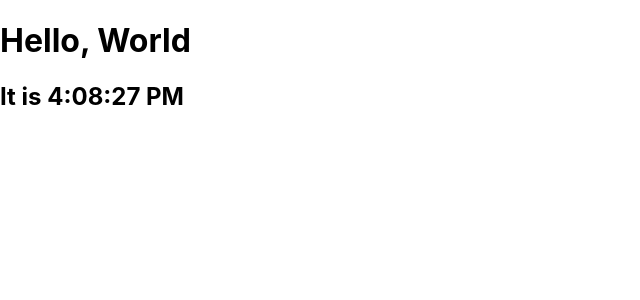
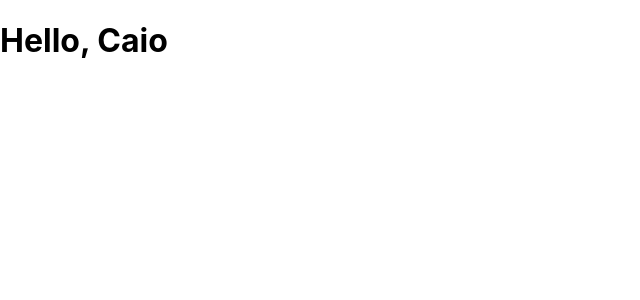
Before and after one commit to caiomugarte/rebalanceador, a React (Create React App) app: page / in a window 1280 px wide. Shown: the top 300 px of the page, without its empty margins (0-640 px from the left). Built offline with nearby package versions, Linux system fonts and the light colour scheme.

Commit message:
Render de Componente Simples

```diff
--- a/src/index.js
+++ b/src/index.js
@@ -4,17 +4,13 @@ import "./index.css";
 import App from "./App";
 import reportWebVitals from "./reportWebVitals";
 
-function tick() {
-  const element = (
-    <div>
-      <h1>Hello, World</h1>
-      <h2>It is {new Date().toLocaleTimeString()}</h2>
-    </div>
-  );
-  ReactDOM.render(element, document.getElementById("root"));
+function Welcome(props) {
+  return <h1>Hello, {props.name}</h1>;
 }
 
-setInterval(tick, 1000);
+const element = <Welcome name="Caio"/>;
+
+ReactDOM.render(element, document.getElementById("root"));
 
 // If you want to start measuring performance in your app, pass a function
 // to log results (for example: reportWebVitals(console.log))
```
